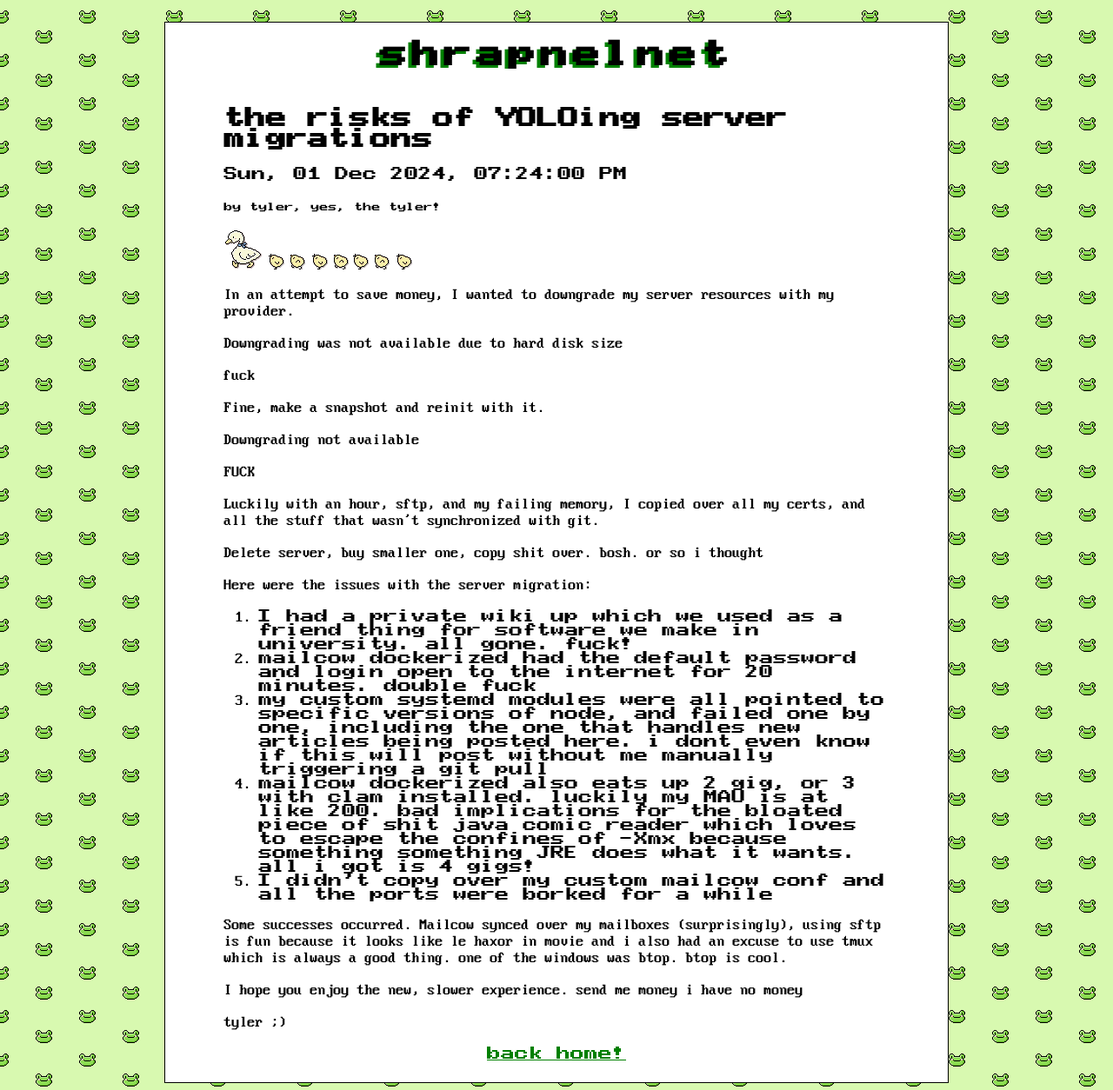
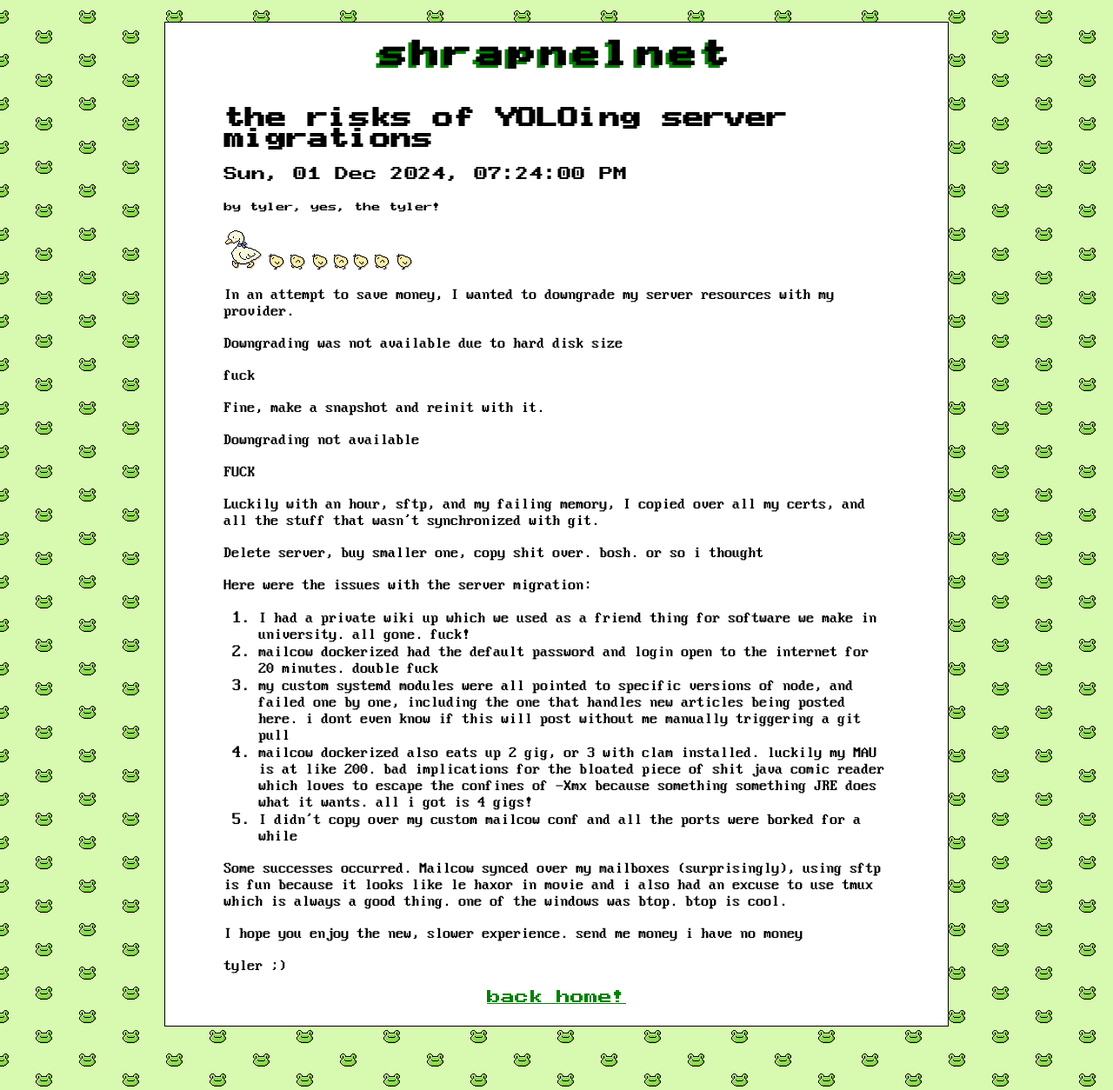
Before and after one commit to shrapnelnet/blog, a Jekyll site: the page built from _posts/2024-12-01-the-risks-of-yoloing-server-migrations.md, in a window 1280 px wide. Shown: the whole page at 87% size. Built offline with Jekyll 4.4.1, drawn with Linux system fonts in a browser that asks for light colours.

Commit message:
Fix weird ordered list CSS selector

```diff
--- a/assets/css/post.css
+++ b/assets/css/post.css
@@ -36,7 +36,7 @@ p > img {
     margin-bottom: 10px;
 }
 
-.use-ibm > p, .use-ibm > ol > li > p, li::marker {
+.use-ibm > p, .use-ibm > ol > li, li::marker {
     font-family: "IBM VGA", monospace;
     font-size: 1.125em;
 }
```
